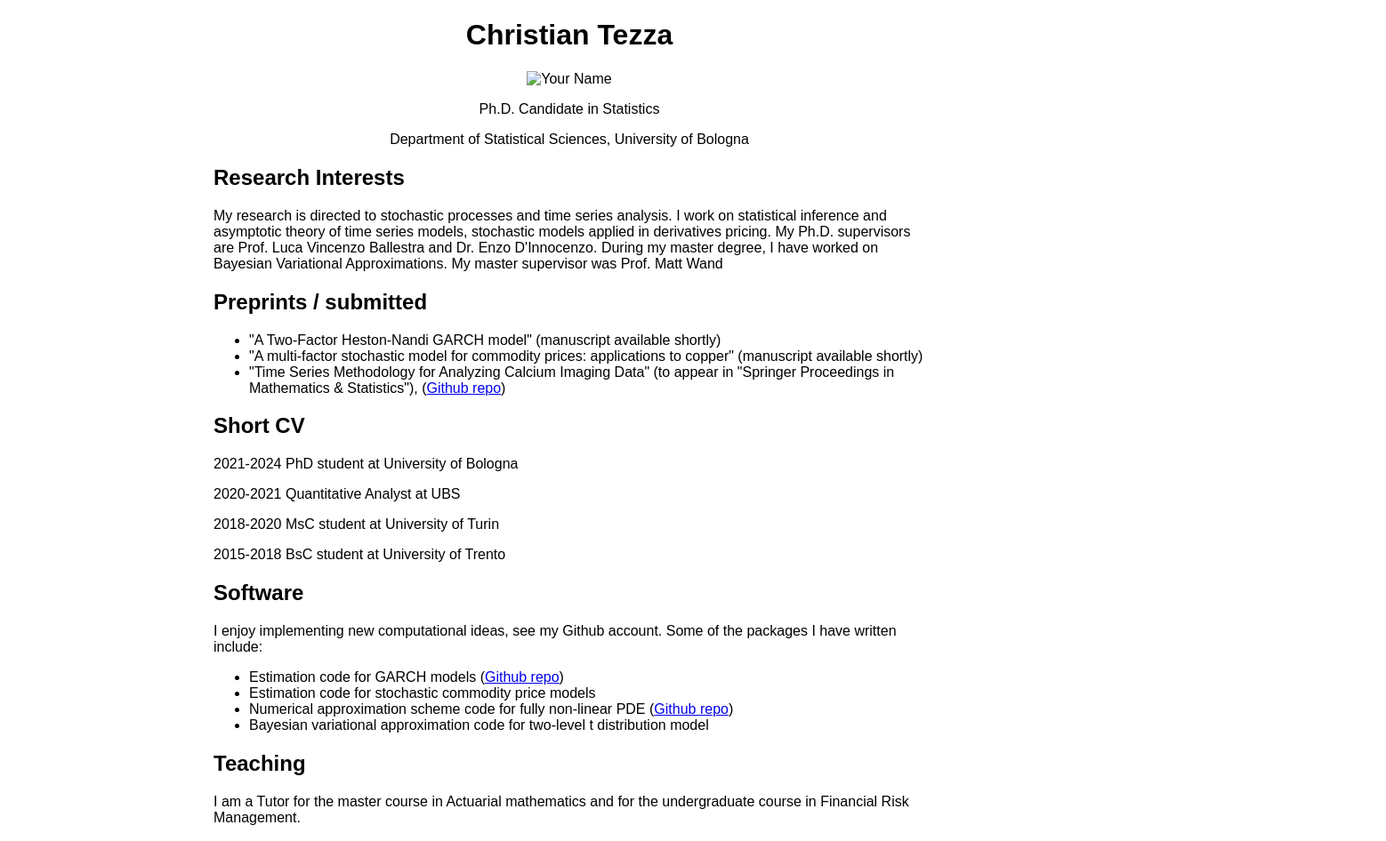
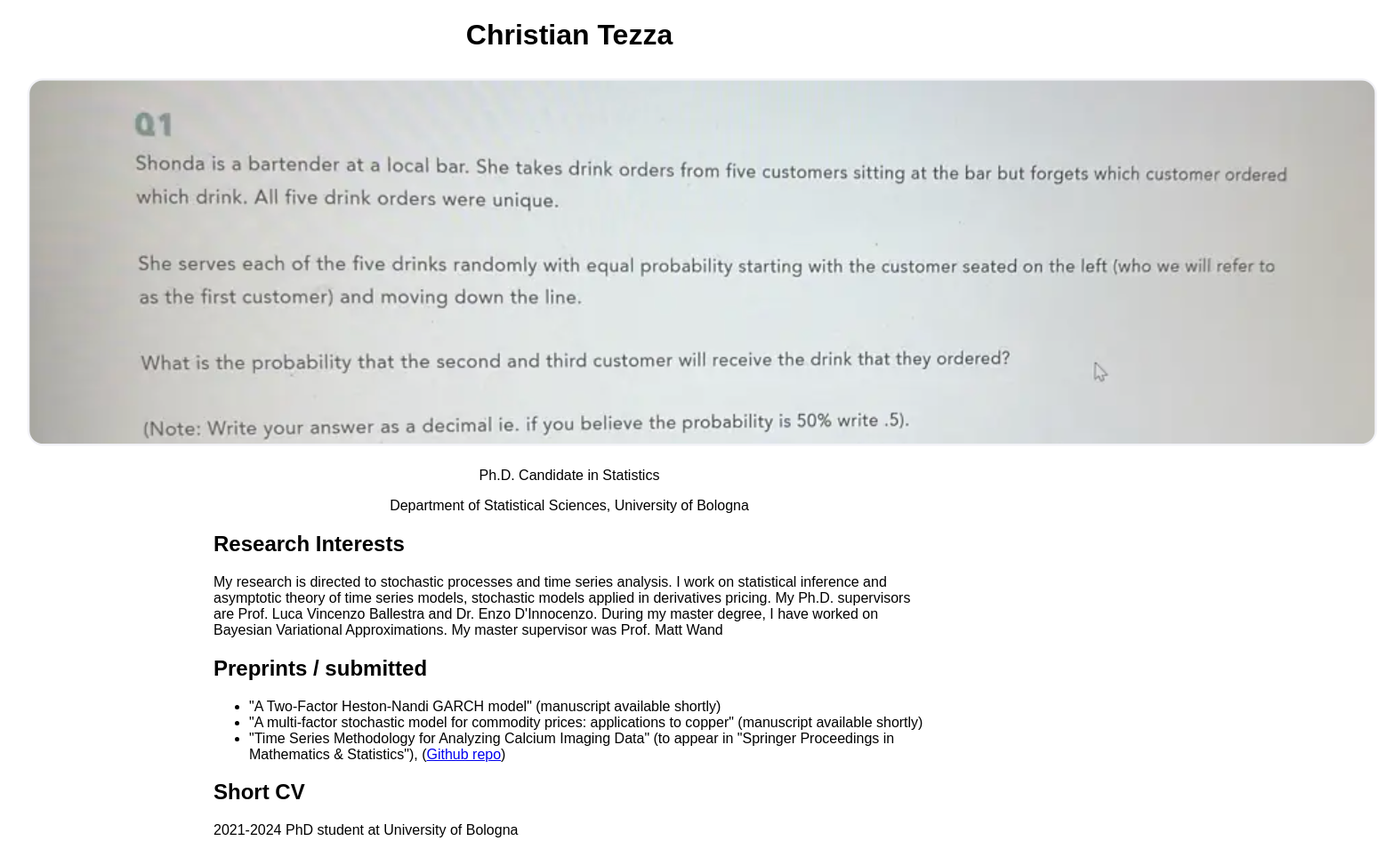
Before and after one commit to tezzachris/tezzachris.github.io, a plain HTML site: page index.html in a window 1280 px wide. Shown: the top 946 px of the page at 89% size, 1558 px wide, since content can reach past the window. Drawn offline with Linux system fonts and the light colour scheme.

Commit message:
Update index.html

```diff
--- a/index.html
+++ b/index.html
@@ -22,7 +22,7 @@
 
   <header>
     <h1>Christian Tezza</h1>
-    <img src="images/Screenshot 2024-01-24 at 20.47.06.png" alt="Your Name">
+    <img src="tezzachris.github.io/Screenshot 2024-01-24 at 20.47.06.png" alt="Your Name">
     <p>Ph.D. Candidate in Statistics</p>
     <p>Department of Statistical Sciences, University of Bologna</p>
   </header>
```
